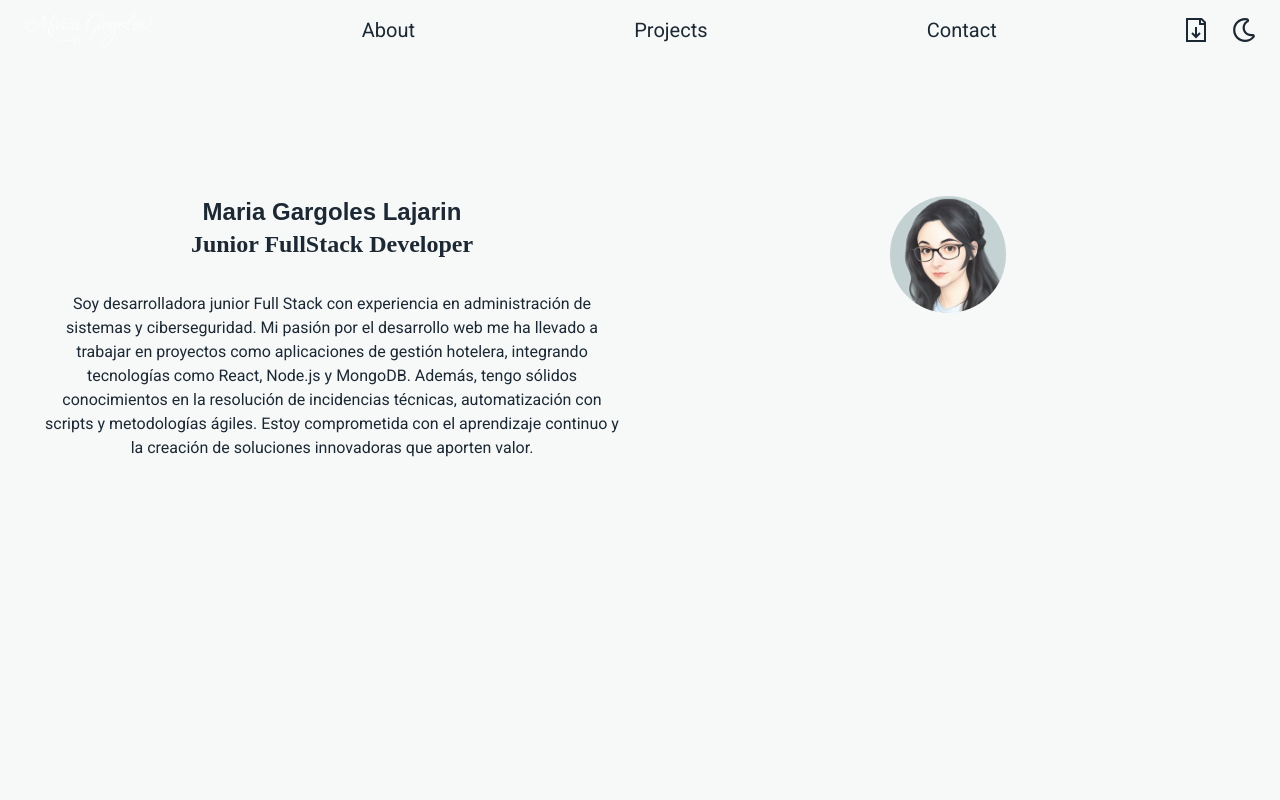
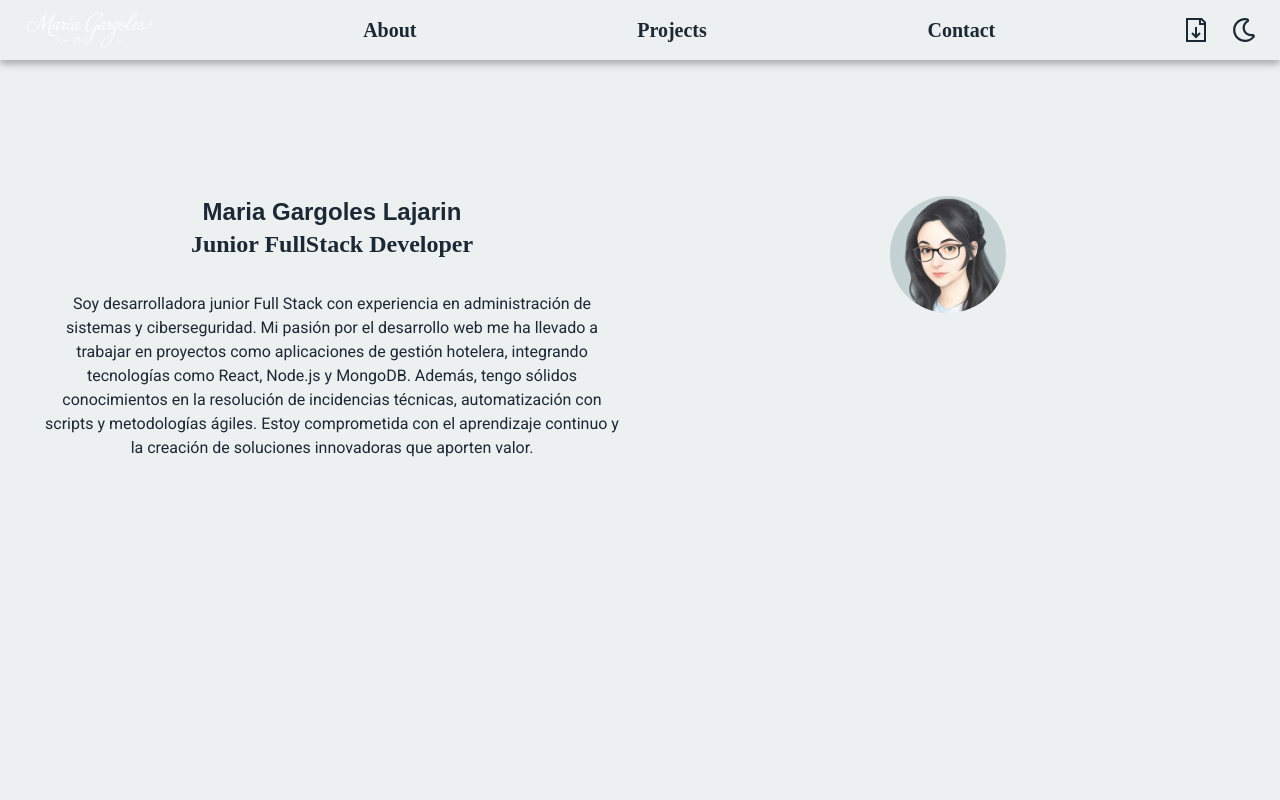
Before and after one commit to MariaGargoles/Porfolio-Astro, an Astro site: page / in a window 1280 px wide. Shown: the top 800 px of the page. Built offline with nearby package versions, Linux system fonts and the light colour scheme; Astro itself is replaced by a stand-in of ours.

Commit message:
change styles to light mode

```diff
--- a/src/components/HeaderComponent/header.astro
+++ b/src/components/HeaderComponent/header.astro
@@ -5,22 +5,24 @@ import DCVButton from "../DownloadCVButton/DCVButton.astro";
 ---
 
 <header class="text-2xl flex justify-between items-center px-4 py-2">
-  <img src={Firma.src} alt="Firma de Maria Gargoles" class="w-13 h-10" />
-
+  <div class="w-13 h-10">
+    <img src={Firma.src} alt="Firma de Maria Gargoles" class="w-13 h-10" />
+  </div>
   <nav class="flex-1 flex justify-evenly gap-4 items-center">
     <a
       href="/About"
-      class="font-roboto text-xl px-4 py-2 rounded-lg transition duration-300"
+      class="font-cinzel font-bold text-xl px-4 py-2 rounded-lg transition duration-300"
       >About</a
     >
     <a
       href="/Projects"
-      class="font-roboto text-xl px-4 py-2 rounded-lg transition duration-300"
+      class="font-cinzel font-bold text-xl px-4 py-2 rounded-lg transition duration-300"
       >Projects</a
     >
     <a
-      href="/Download"
-      class="text-xl px-4 py-2 rounded-lg transition duration-300">Contact</a
+      href="/Contact"
+      class="font-cinzel font-bold text-xl px-4 py-2 rounded-lg transition duration-300"
+      >Contact</a
     >
   </nav>
 
--- a/src/layouts/Layout.astro
+++ b/src/layouts/Layout.astro
@@ -45,7 +45,7 @@ import "@fontsource-variable/syne";
   }
 
   html.light {
-    --background-color: #f7f9f9;
+    --background-color: #ecf0f1;
     --text-color: #1c2833;
     --accent-gradient: linear-gradient(
       45deg,
@@ -77,6 +77,9 @@ import "@fontsource-variable/syne";
     background-color: rgb(82, 82, 82);
   }
 
+  html.light header {
+    box-shadow: 0em 0.18em 0.3em 0em rgba(0, 0, 0, 0.29);
+  }
   header {
     font-family: "Roboto", sans-serif;
   }
@@ -88,4 +91,7 @@ import "@fontsource-variable/syne";
       background-color 0.3s ease,
       color 0.3s ease;
   }
+  html.light footer {
+    box-shadow: 0em -0.31em 2.4em 0em rgba(0, 0, 0, 0.5);
+  }
 </style>
```
